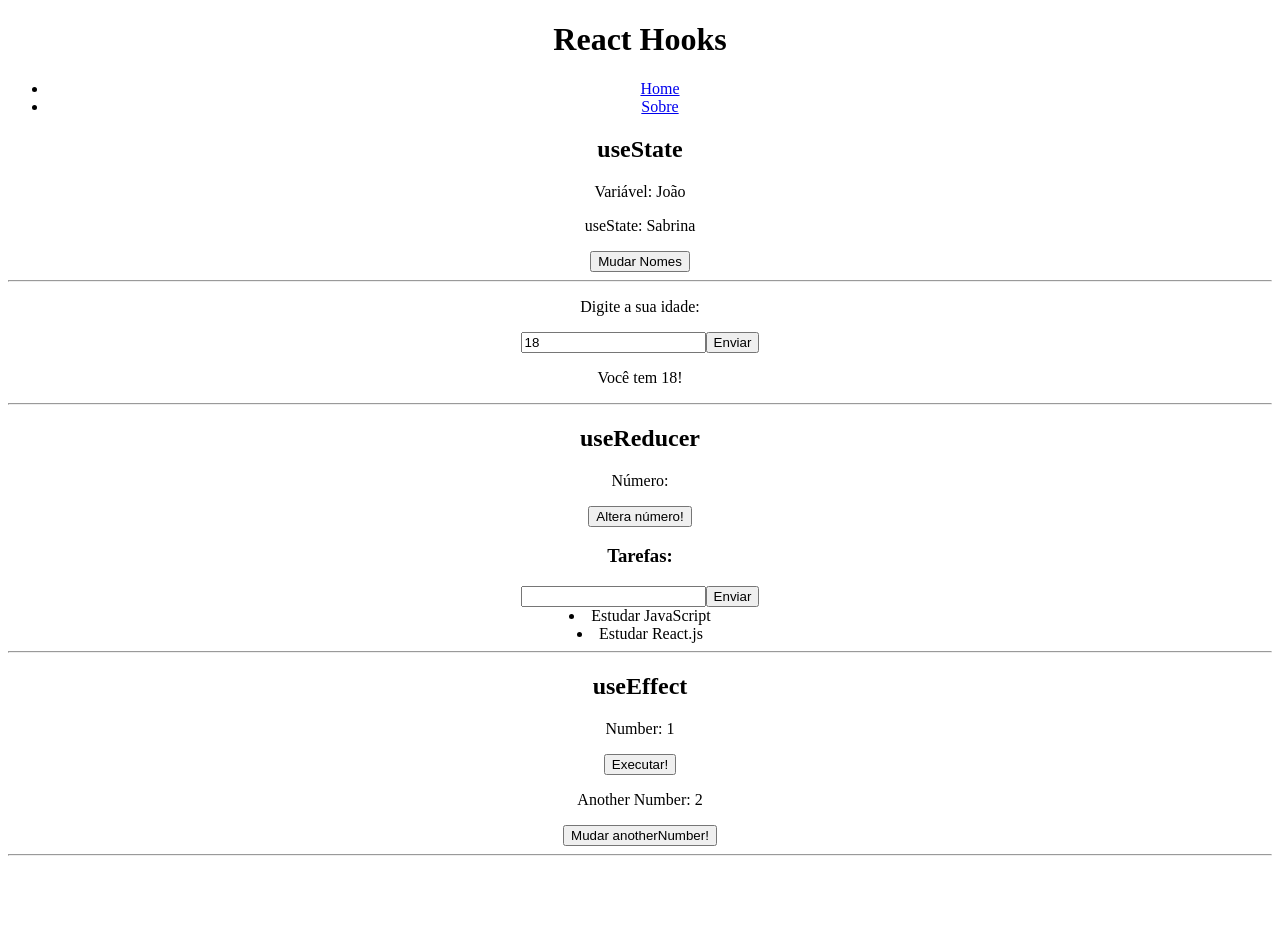
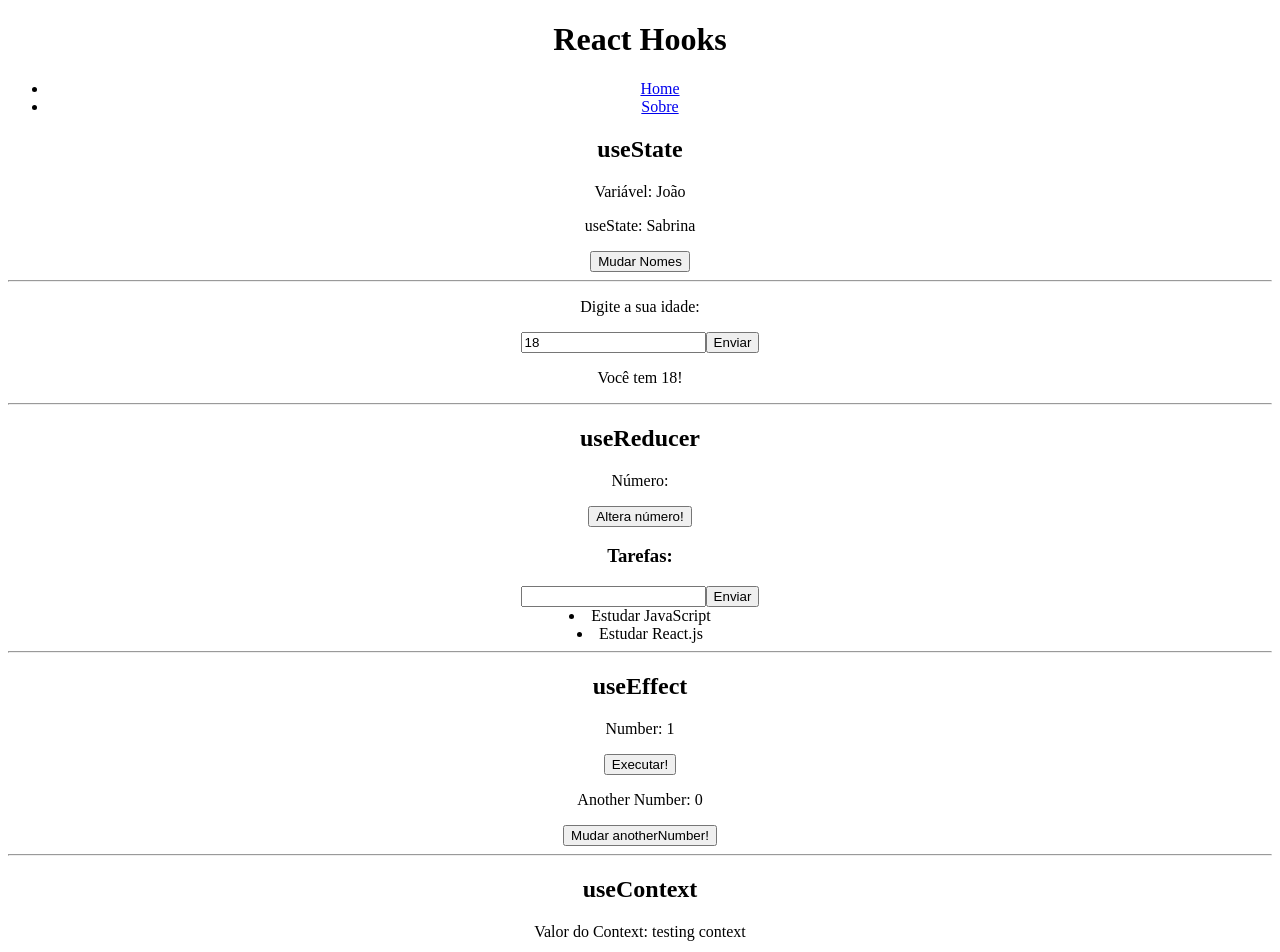
Before and after one commit to sabrinaaraujoo/react-curso, a React (Create React App) app in the folder reacthooks/: page / in a window 1280 px wide. Shown: the top 952 px of the page. Built offline with nearby package versions, Linux system fonts and the light colour scheme.

Commit message:
useContext

```diff
--- a/reacthooks/src/App.js
+++ b/reacthooks/src/App.js
@@ -4,10 +4,12 @@
 //pages
 import Home from "./Pages/Home";
 import About from "./Pages/About";
+import { HookUseContext } from "./components/HookUseContext";
 
 function App() {
   return (
     <div className="App">
+      <HookUseContext>
         <h1>React Hooks</h1>
         <BrowserRouter>
           <ul>
@@ -23,6 +25,7 @@
             <Route path="/about" element={<About />} />
           </Routes>
         </BrowserRouter>
+      </HookUseContext>
     </div>
   );
 }
--- a/reacthooks/src/Pages/About.jsx
+++ b/reacthooks/src/Pages/About.jsx
@@ -1,7 +1,16 @@
 import React from "react";
 
+// useContext
+import { useContext } from "react";
+import { SomeContext } from "../components/HookUseContext";
+
 const About = () => {
-  return <div>About</div>;
+  const { contextValue } = useContext(SomeContext);
+  return (
+    <div>
+      <p>Valor do Context: {contextValue}</p>
+    </div>
+  );
 };
 
 export default About;
--- a/reacthooks/src/Pages/Home.jsx
+++ b/reacthooks/src/Pages/Home.jsx
@@ -3,12 +3,21 @@
 import HookUseReducer from "../components/HookUseReducer";
 import HookUseState from "../components/HookUseState";
 
+// useContext
+import { useContext } from "react";
+import { SomeContext } from "../components/HookUseContext";
+
 const Home = () => {
+  const { contextValue } = useContext(SomeContext);
+
   return (
     <div>
       <HookUseState />
       <HookUseReducer />
       <HookUseEffect />
+      <h2>useContext</h2>
+      <p>Valor do Context: {contextValue}</p>
+      <hr />
     </div>
   );
 };
--- /dev/null
+++ b/reacthooks/src/components/HookUseContext.jsx
@@ -0,0 +1,13 @@
+import { createContext } from "react";
+
+export const SomeContext = createContext();
+
+export const HookUseContext = ({ children }) => {
+  const contextValue = "testing context";
+
+  return (
+    <SomeContext.Provider value={{ contextValue }}>
+      {children}
+    </SomeContext.Provider>
+  );
+};
--- a/reacthooks/src/components/HookUseEffect.jsx
+++ b/reacthooks/src/components/HookUseEffect.jsx
@@ -28,13 +28,11 @@
 
   // 4 - Cleanup do useEffect
   useEffect(() => {
-    const timer = setTimeout(() => {
-      console.log("Hello World");
-
-      setAnotherNumber(anotherNumber + 1);
-    }, 2000);
-
-    return () => clearTimeout(timer);
+    // const timer = setTimeout(() => {
+    //   console.log("Hello World");
+    //   setAnotherNumber(anotherNumber + 1);
+    // }, 2000);
+    // return () => clearTimeout(timer);
   }, [anotherNumber]);
 
   return (
```
Lines whose indentation alone changed are shown as unchanged.
